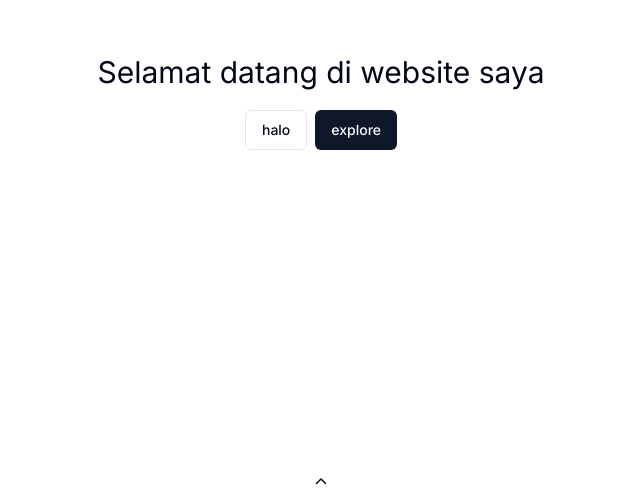
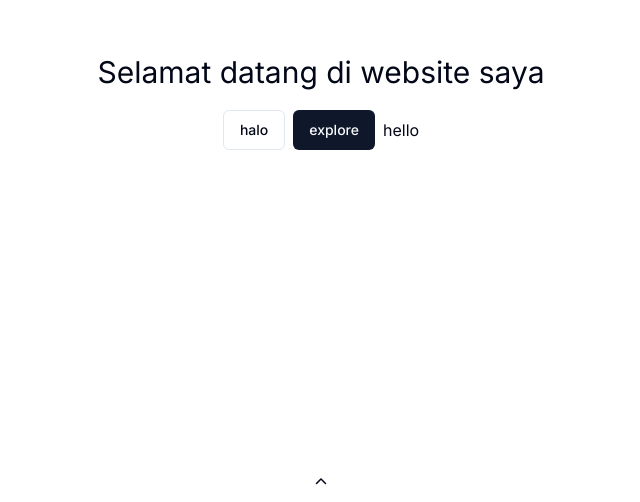
Before and after one commit to mkhotamirais/tamiweb, a Next.js app: page / in a window 1280 px wide. Shown: the part 298-800 px from the top of the page, without its empty margins (319-959 px from the left). Built offline with nearby package versions, Linux system fonts and the light colour scheme.

Commit message:
coba lagi

```diff
--- a/app/page.tsx
+++ b/app/page.tsx
@@ -7,6 +7,7 @@ export default function Home() {
       <div className="flex gap-2">
         <Button variant="outline">halo</Button>
         <Button>explore</Button>
+        <button>hello</button>
       </div>
     </div>
   );
```
